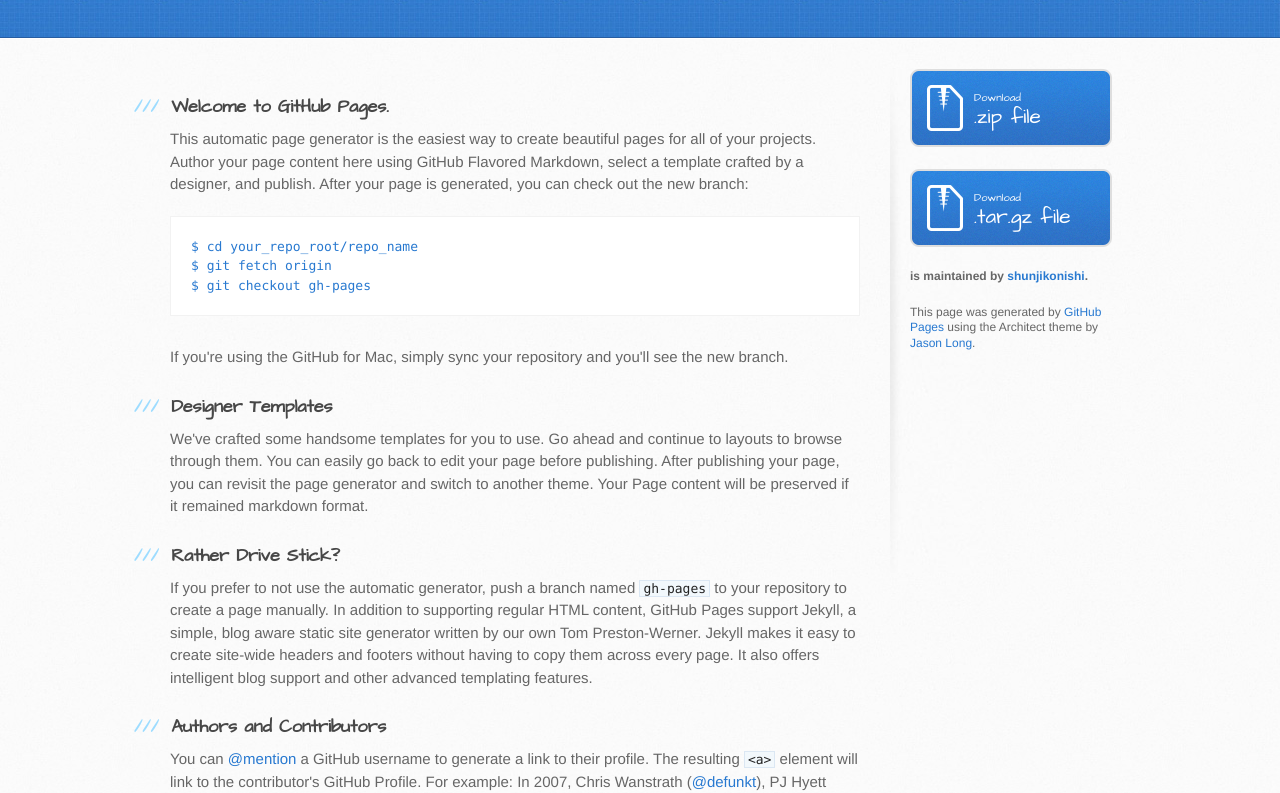
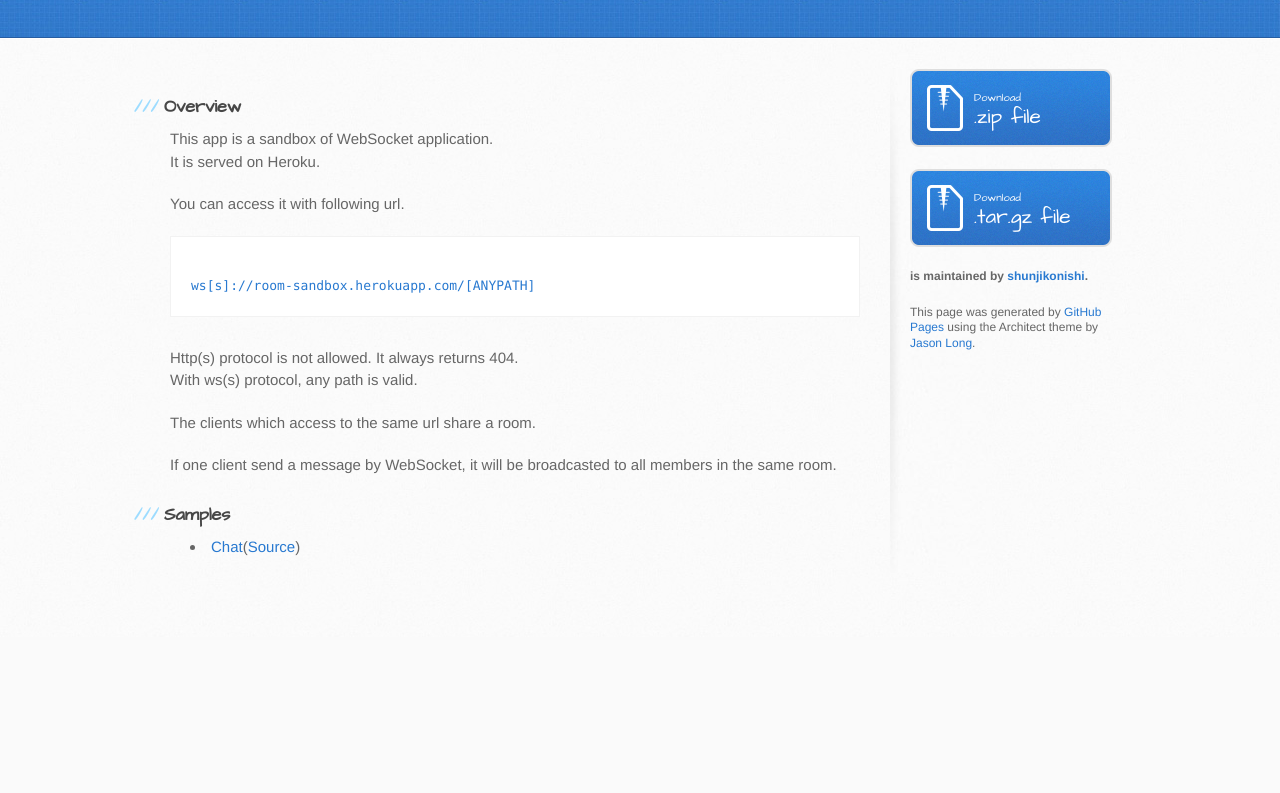
Before and after one commit to shunjikonishi/room-sandbox, a plain HTML site: page index.html in a window 1280 px wide. Shown: the part 163-956 px from the top of the page. After the commit the page ends 800 px from the top, so only its background shows below. Drawn offline with Linux system fonts and the light colour scheme.

Commit message:
Add sample

```diff
--- a/index.html
+++ b/index.html
@@ -28,37 +28,25 @@
     <div id="content-wrapper">
       <div class="inner clearfix">
         <section id="main-content">
-          <h3>
-<a name="welcome-to-github-pages" class="anchor" href="#welcome-to-github-pages"><span class="octicon octicon-link"></span></a>Welcome to GitHub Pages.</h3>
+<h3>Overview</h3>
+<p>This app is a sandbox of WebSocket application.<br>
+It is served on Heroku.</p>
+<p>You can access it with following url.</p>
 
-<p>This automatic page generator is the easiest way to create beautiful pages for all of your projects. Author your page content here using GitHub Flavored Markdown, select a template crafted by a designer, and publish. After your page is generated, you can check out the new branch:</p>
-
-<pre><code>$ cd your_repo_root/repo_name
-$ git fetch origin
-$ git checkout gh-pages
+<pre><code>
+ws[s]://room-sandbox.herokuapp.com/[ANYPATH]
 </code></pre>
 
-<p>If you're using the GitHub for Mac, simply sync your repository and you'll see the new branch.</p>
+<p>Http(s) protocol is not allowed. It always returns 404.<br>
+With ws(s) protocol, any path is valid.</p>
 
-<h3>
-<a name="designer-templates" class="anchor" href="#designer-templates"><span class="octicon octicon-link"></span></a>Designer Templates</h3>
+<p>The clients which access to the same url share a room.</p>
+<p>If one client send a message by WebSocket, it will be broadcasted to all members in the same room.</p>
 
-<p>We've crafted some handsome templates for you to use. Go ahead and continue to layouts to browse through them. You can easily go back to edit your page before publishing. After publishing your page, you can revisit the page generator and switch to another theme. Your Page content will be preserved if it remained markdown format.</p>
-
-<h3>
-<a name="rather-drive-stick" class="anchor" href="#rather-drive-stick"><span class="octicon octicon-link"></span></a>Rather Drive Stick?</h3>
-
-<p>If you prefer to not use the automatic generator, push a branch named <code>gh-pages</code> to your repository to create a page manually. In addition to supporting regular HTML content, GitHub Pages support Jekyll, a simple, blog aware static site generator written by our own Tom Preston-Werner. Jekyll makes it easy to create site-wide headers and footers without having to copy them across every page. It also offers intelligent blog support and other advanced templating features.</p>
-
-<h3>
-<a name="authors-and-contributors" class="anchor" href="#authors-and-contributors"><span class="octicon octicon-link"></span></a>Authors and Contributors</h3>
-
-<p>You can <a href="https://github.com/blog/821" class="user-mention">@mention</a> a GitHub username to generate a link to their profile. The resulting <code>&lt;a&gt;</code> element will link to the contributor's GitHub Profile. For example: In 2007, Chris Wanstrath (<a href="https://github.com/defunkt" class="user-mention">@defunkt</a>), PJ Hyett (<a href="https://github.com/pjhyett" class="user-mention">@pjhyett</a>), and Tom Preston-Werner (<a href="https://github.com/mojombo" class="user-mention">@mojombo</a>) founded GitHub.</p>
-
-<h3>
-<a name="support-or-contact" class="anchor" href="#support-or-contact"><span class="octicon octicon-link"></span></a>Support or Contact</h3>
-
-<p>Having trouble with Pages? Check out the documentation at <a href="http://help.github.com/pages">http://help.github.com/pages</a> or contact <a href="mailto:support@github.com">support@github.com</a> and we’ll help you sort it out.</p>
+<h3>Samples</h3>
+<ul>
+  <li><a href="sample/chat.html">Chat</a>(<a href="https://github.com/shunjikonishi/room-sandbox/blob/gh-pages/sample/chat.html">Source</a>)</li>
+</ul>
         </section>
 
         <aside id="sidebar">
```
Also changed, not shown: sample/chat.html (+1 -1 lines).
